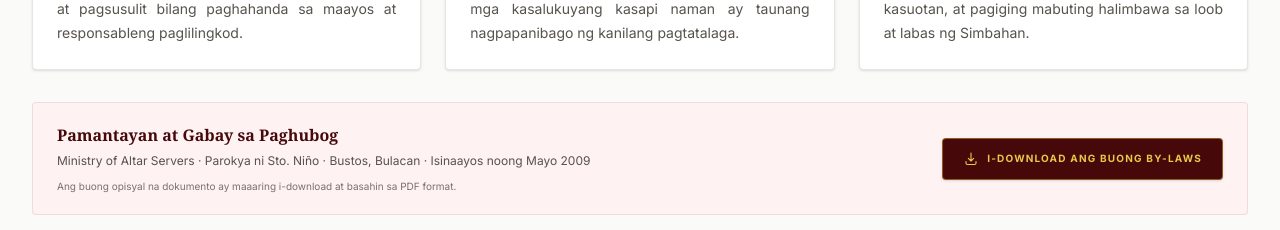
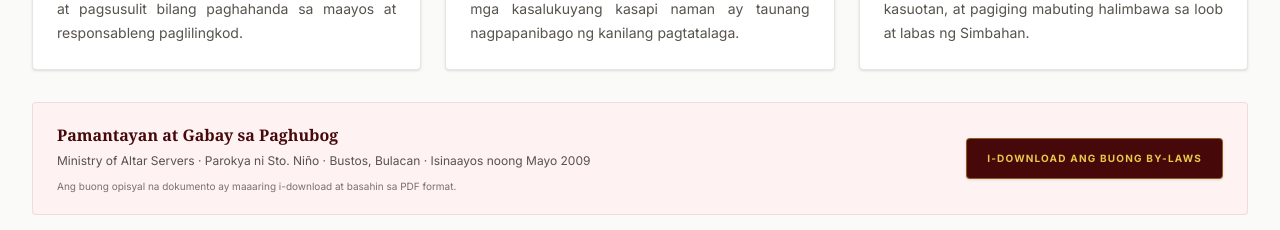
Before and after one commit to saintjohn31/MAS-SNP, a React (Vite) app: page / in a window 1280 px wide. Shown: the part 4060-4290 px from the top of the page. Built offline with nearby package versions, Linux system fonts and the light colour scheme; a web font is replaced by a local one.

Commit message:
Add downloadable By-Laws and autobiography PDFs

```diff
--- a/src/components/AboutSection.jsx
+++ b/src/components/AboutSection.jsx
@@ -1,5 +1,5 @@
 import React from "react";
-import bylawsPdf from "../MAS-SNP-Bylaws-2009.pdf";
+
 import sanTarcisio1 from "../santarcisio1.jpg";
 import sanTarcisio2 from "../santarcisio2.jpg";
 
@@ -610,8 +610,8 @@ export default function AboutSection() {
             </div>
 
             <a
-              href={bylawsPdf}
-              download="MAS-SNP-Bustos-By-Laws-2009.pdf"
+              href="/MAS-SNP-Bylaws-2009.pdf"
+              download="MAS-SNP-Bylaws-2009.pdf"
               className="group inline-flex shrink-0 items-center
     justify-center gap-2 rounded border
     border-[#D4AF37]/50 bg-red-950 px-5 py-3
@@ -619,29 +619,8 @@ export default function AboutSection() {
     text-[#E6C84A] shadow-sm transition-all
     duration-300 hover:-translate-y-0.5
     hover:border-[#E6C84A] hover:bg-red-900
-                hover:text-yellow-200 hover:shadow-md
-                focus:outline-none focus:ring-2
-                focus:ring-[#D4AF37]/70"
+    hover:text-yellow-200 hover:shadow-md"
             >
-              <svg
-                className="h-4 w-4 transition-transform
-                  group-hover:translate-y-0.5"
-                fill="none"
-                viewBox="0 0 24 24"
-                stroke="currentColor"
-                strokeWidth="1.7"
-                aria-hidden="true"
-              >
-                <path
-                  strokeLinecap="round"
-                  strokeLinejoin="round"
-                  d="M12 3v12m0 0 4-4m-4 4-4-4
-                    M4.5 15.75v2.25A2.25 2.25 0 0 0
-                    6.75 20.25h10.5A2.25 2.25 0 0 0
-                    19.5 18v-2.25"
-                />
-              </svg>
-
               I-download ang Buong By-Laws
             </a>
           </div>
--- a/src/components/JoinSection.jsx
+++ b/src/components/JoinSection.jsx
@@ -198,15 +198,14 @@ export default function JoinSection() {
               </div>
 
               <a
-                href="/Autobiography-Template-MAS-SNP.pdf?v=2"
+                href="/Autobiography-Template-MAS-SNP.pdf"
                 download="Autobiography-Template-MAS-SNP.pdf"
-                className="inline-flex w-full items-center
-    justify-center gap-2 rounded bg-red-900
-    px-5 py-3.5 text-xs font-bold uppercase
-    tracking-wider text-white transition-all
-    hover:bg-red-800 hover:shadow-md"
+                className="inline-flex items-center justify-center rounded
+    bg-red-950 px-5 py-3 text-xs font-bold uppercase
+    tracking-wider text-[#E6C84A] transition-colors
+    hover:bg-red-900"
               >
-                I-download ang PDF Template
+                I-download ang Autobiography Template
               </a>
 
               <p className="text-[10px] text-stone-500">
```
Also changed, not shown: 1 other file (tests, documents, lock files or other folders). Lines whose indentation alone changed are shown as unchanged.
